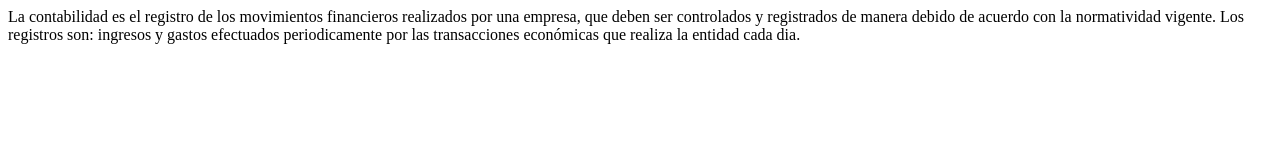
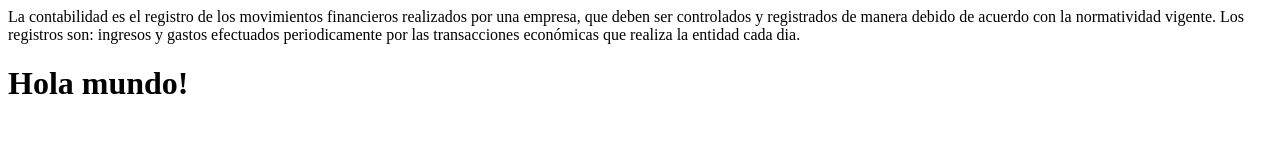
Before and after one commit to Jesss105/Contabilidad, a plain HTML site: page index.html in a window 1280 px wide. Drawn offline with Linux system fonts and the light colour scheme.

Commit message:
se añadió el título que no tenia

```diff
--- a/index.html
+++ b/index.html
@@ -1,2 +1,10 @@
 La contabilidad es el registro de los movimientos financieros realizados por una empresa, que deben ser controlados y registrados de manera debido de acuerdo con la normatividad vigente.
 Los registros son: ingresos y gastos efectuados periodicamente por las transacciones económicas que realiza la entidad cada dia.
+<html lang="en">
+    <head>
+        <title>Document</title>
+    </head>
+    <body>
+        <h1>Hola mundo!</h1>
+    </body>
+</html>
```
